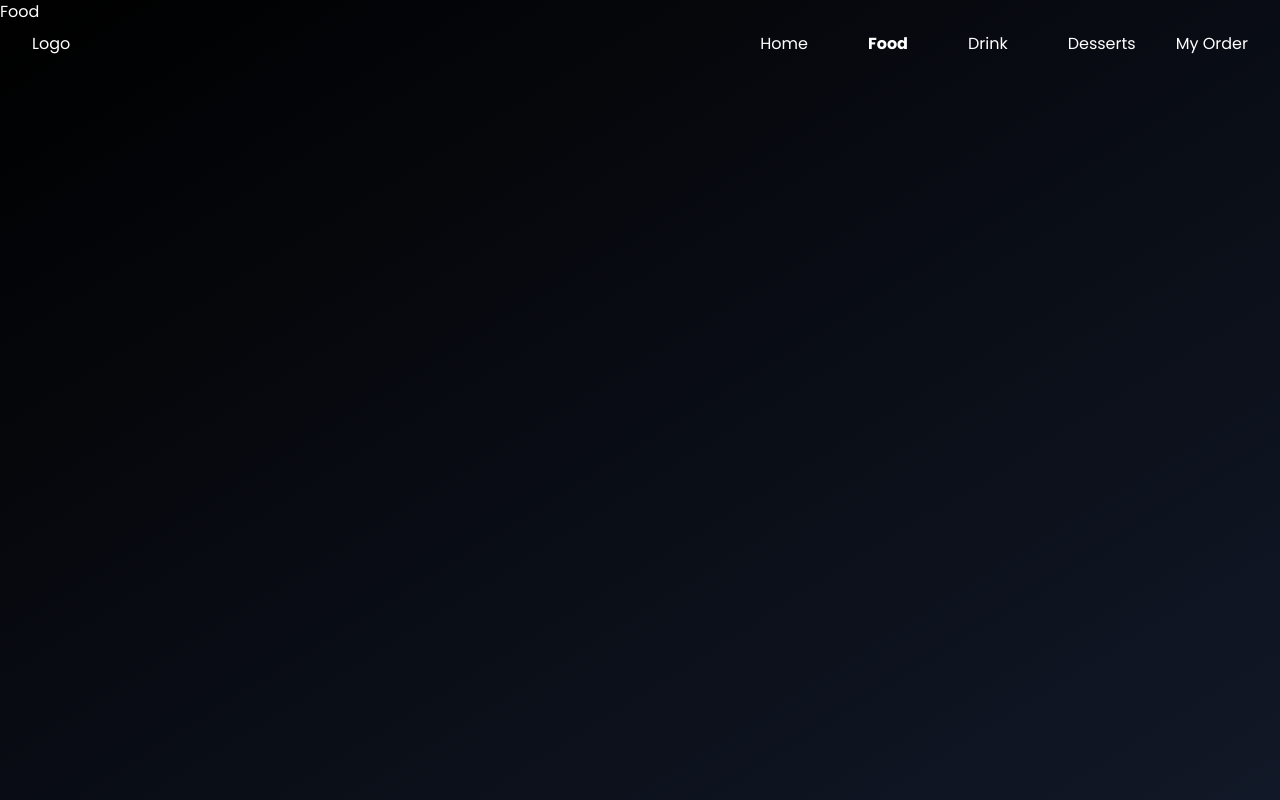
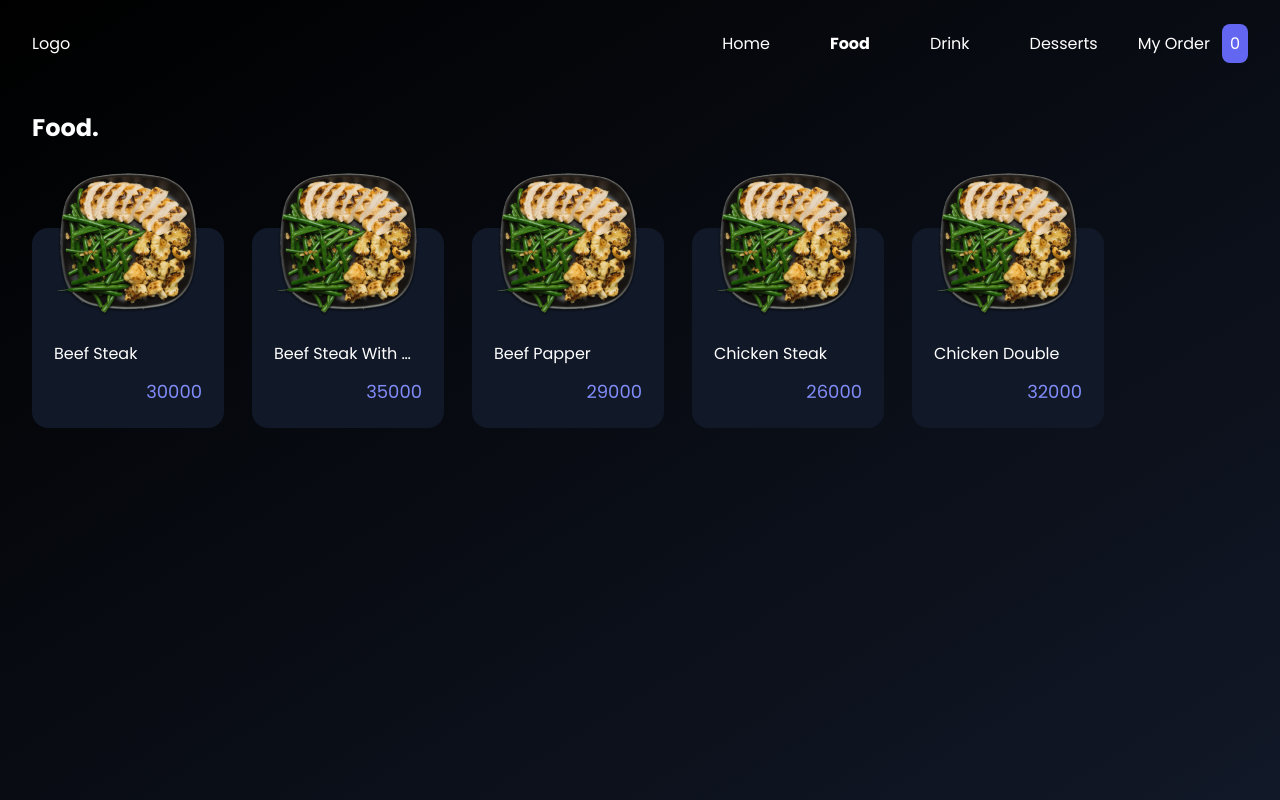
Before and after one commit to MuhamadAdrian/react-restaurant-app, a React (Create React App) app: page /food in a window 1280 px wide. Built offline with nearby package versions, Linux system fonts and the light colour scheme.

Commit message:
fix bug function when order, and fix page design

```diff
--- a/src/components/Navigation.js
+++ b/src/components/Navigation.js
@@ -1,5 +1,7 @@
 import { motion } from "framer-motion";
-const { NavLink } = require("react-router-dom");
+import { NavLink } from "react-router-dom";
+import { useContext } from "react";
+import OrderContext from "../store/order-context";
 
 const slideDownVariants = {
   from: {
@@ -27,6 +29,7 @@ const slideDownChildrenVariants = {
 };
 
 function Navigation() {
+  const orderCtx = useContext(OrderContext);
   return (
     <motion.header
       variants={slideDownVariants}
@@ -104,6 +107,9 @@ function Navigation() {
             to="/order"
           >
             My Order
+            <span className="rounded-lg w-8 h-8 bg-indigo-500 p-2 ml-3">
+              {orderCtx.totalOrderItems}
+            </span>
           </NavLink>
         </motion.li>
       </ul>
--- a/src/components/home/Product.js
+++ b/src/components/home/Product.js
@@ -25,7 +25,7 @@ function Product() {
       <motion.p variants={slideUpChildrenVariants} className="mb-5">
         The Superior Product
       </motion.p>
-      <ProductList superiorProduct={superior} />
+      <ProductList products={superior} />
     </motion.div>
   );
 }
--- a/src/components/product/ProductList.js
+++ b/src/components/product/ProductList.js
@@ -1,7 +1,7 @@
 import ProductItem from "./ProductItem";
 import { motion } from "framer-motion";
 
-function ProductList({ superiorProduct }) {
+function ProductList({ products }) {
   const slideUpChildrenVariants = {
     from: {
       opacity: 0,
@@ -14,7 +14,7 @@ function ProductList({ superiorProduct }) {
   };
   return (
     <ul className="flex flex-row flex-wrap gap-4 list-none">
-      {superiorProduct.map((product) => (
+      {products.map((product) => (
         <motion.li key={product.id} variants={slideUpChildrenVariants}>
           <ProductItem id={product.id} product={product} />
         </motion.li>
--- a/src/pages/Desserts.js
+++ b/src/pages/Desserts.js
@@ -1,5 +1,13 @@
+import Container from "../components/ui/Container";
+
 function Desserts() {
-  return <section>Desserts</section>;
+  return (
+    <section className="py-28">
+      <Container>
+        <h1 className="font-bold text-2xl mb-5">Desserts.</h1>
+      </Container>
+    </section>
+  );
 }
 
 export default Desserts;
--- a/src/pages/Drink.js
+++ b/src/pages/Drink.js
@@ -1,5 +1,13 @@
+import Container from "../components/ui/Container";
+
 function Drink() {
-  return <section>Drink</section>;
+  return (
+    <section className="py-28">
+      <Container>
+        <h1 className="font-bold text-2xl mb-5">Drink.</h1>
+      </Container>
+    </section>
+  );
 }
 
 export default Drink;
--- a/src/pages/Food.js
+++ b/src/pages/Food.js
@@ -1,5 +1,17 @@
+import ProductList from "../components/product/ProductList";
+import Container from "../components/ui/Container";
+import { dummy_product } from "../data/dummy_data";
+
 function Food() {
-  return <section>Food</section>;
+  const food = dummy_product.filter((data) => data.category === "food");
+  return (
+    <section className="py-28">
+      <Container>
+        <h1 className="font-bold text-2xl mb-5">Food.</h1>
+        <ProductList products={food} />
+      </Container>
+    </section>
+  );
 }
 
 export default Food;
--- a/src/pages/Order.js
+++ b/src/pages/Order.js
@@ -1,5 +1,19 @@
+import { useContext } from "react";
+import OrderContext from "../store/order-context";
+import Container from "../components/ui/Container";
+import ProductList from "../components/product/ProductList";
+
 function Order() {
-  return <section>Your Order</section>;
+  const orderCtx = useContext(OrderContext);
+
+  return (
+    <section className="py-28">
+      <Container>
+        <h1 className="font-bold text-2xl mb-5">My Order.</h1>
+        <ProductList products={orderCtx.orderItems} />
+      </Container>
+    </section>
+  );
 }
 
 export default Order;
--- a/src/store/order-context.js
+++ b/src/store/order-context.js
@@ -36,14 +36,18 @@ export function OrderContextProvider({ children }) {
       let existItem = orderItems.find((item) => item.id === id);
       if (existItem.quantity > 1) {
         existItem.quantity -= 1;
+        setOrderItems((prevItem) => {
+          return prevItem;
+        });
       } else if (existItem.quantity <= 1) {
         let orderItemsCopy = orderItems;
         let index = orderItemsCopy.indexOf(existItem);
-        orderItemsCopy.splice(index, 1);
-        setOrderItems(orderItemsCopy);
-        if (orderItemsCopy.length === 0) {
-          setShowModal(false);
-        }
+        setOrderItems((prevItem) => {
+          if (prevItem.length == 1) {
+            setShowModal(false);
+          }
+          return prevItem.filter((item) => item.id !== id);
+        });
       }
     }
   };
```
